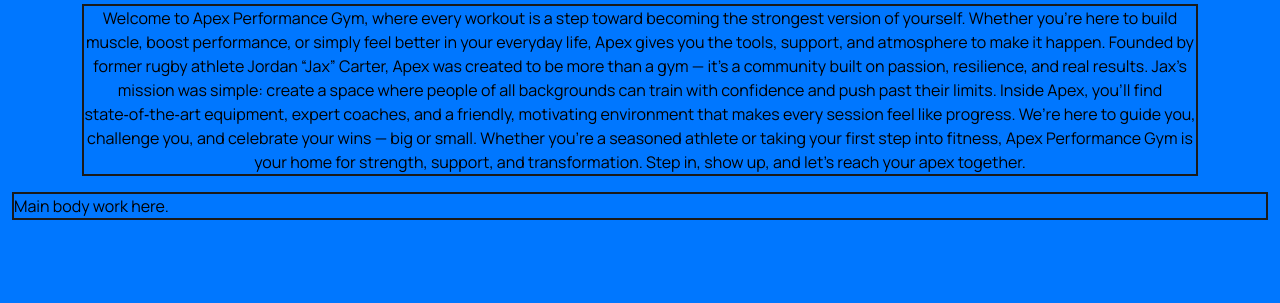
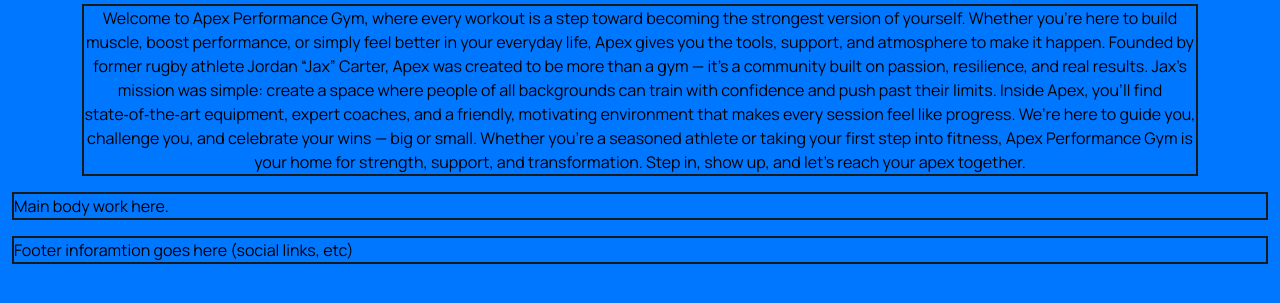
Before and after one commit to NickPortfolioProjects/gym-project, a plain HTML site: page index.html in a window 1280 px wide. Shown: the part 103-406 px from the top of the page. Drawn offline with nearby package versions, Linux system fonts and the light colour scheme.

Commit message:
updated footer information.

```diff
--- a/index.html
+++ b/index.html
@@ -98,7 +98,9 @@
       <p>Main body work here.</p>
     </main>
     <!-- Footer and Contact Information -->
-    <footer></footer>
+    <footer id="footer" text-center col-12>
+        <p>Footer inforamtion goes here (social links, etc)</p>
+    </footer>
 
     <!-- Bootstrap JS path -->
     <script
```
